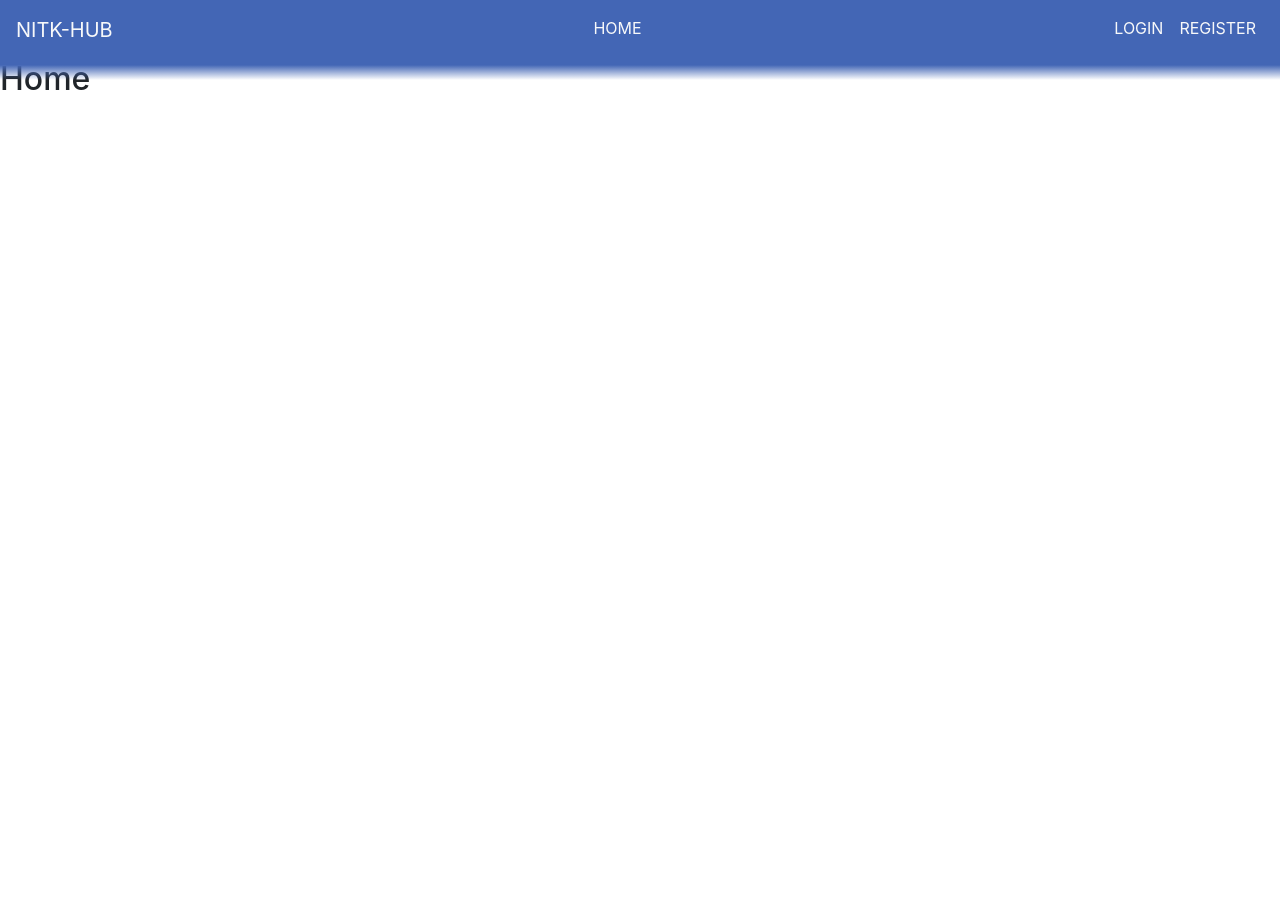
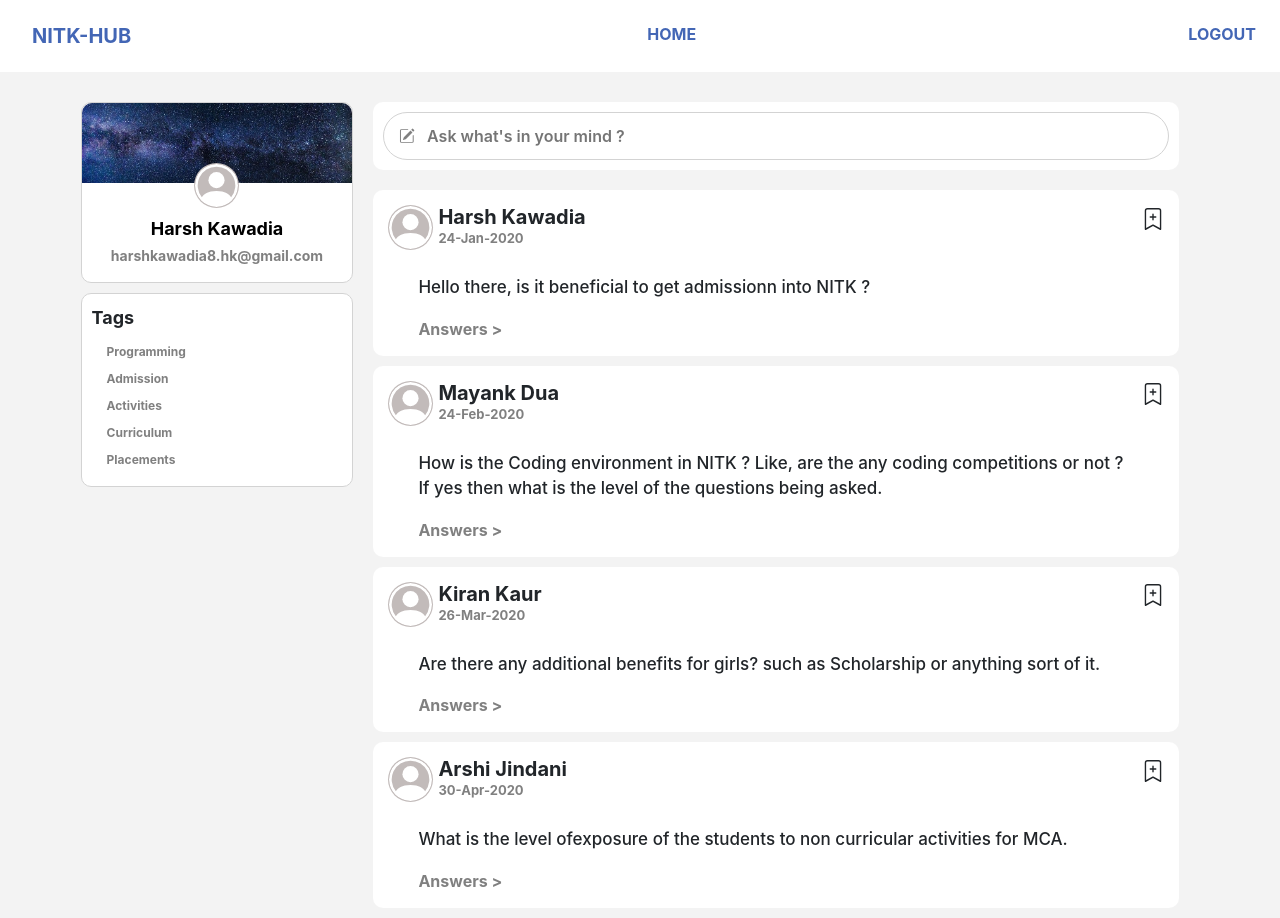
Before and after one commit to HKjain/nitkhub, a React (Create React App) app in the folder client/: page /home in a window 1280 px wide. Before the commit the page ends 800 px from the top, so only its background shows below. Built offline with nearby package versions, Linux system fonts and the light colour scheme.

Commit message:
added timeline

```diff
--- a/client/src/App.css
+++ b/client/src/App.css
@@ -1,3 +1,12 @@
+
+.main {
+  display: flex;
+  background-color: #f3f3f3;
+  padding-top: 30px;
+  justify-content: center;
+}
+
+
 /* button */
 
 .buttons {
@@ -110,21 +119,9 @@
   background-color: transparent;
 }
 
-.custom-nav {
-  background-color: 'red' !important;
-}
-
-.navbar-shadow::after {
-  background-image: -webkit-linear-gradient(rgba(67,102,181, 1),rgba(67,102,181, 1), rgba(67,102,181, 0), rgba(67,102,181, 0));
-    content: '';
-    display: block;
-    height: 75%;
-    width: 100%;
-    position: absolute;
-    left: 0;
-    bottom: -35px;
-    z-index: -1;
-    border: none;
+.navbar-text-color {
+  color:#4366B5 !important;
+  font-weight: bold;
 }
 
 .bottom-border {
@@ -133,7 +130,7 @@
 }
 
 .bottom-border::after {
-    background-color:azure;
+    background-color:#4366B5;
     border-radius: 100%;
     content: '';
     display: block;
@@ -153,3 +150,211 @@
 .bottom-border:hover::after{
   transform: scale(1);
 }
+
+
+/*
+left panel
+*/
+
+.left_panel {
+  position: sticky;
+  top: 80px;
+  flex: 0.22;
+  border-radius: 10px;
+  text-align: center;
+  height: fit-content;
+}
+
+.sidebar_avatar {
+  margin-bottom: 10px;
+}
+
+.left_top {
+  display: flex;
+  flex-direction: column;
+  align-items: center;
+  border: 1px solid lightgray;
+  border-radius: 10px;
+  background-color: white;
+  padding-bottom: 10px;
+}
+
+.left_top > h4 {
+  color: gray;
+  font-size: 14px;
+  font-weight: bold;
+  margin-left: 5px;
+  margin-right: 5px;
+}
+
+.left_top > h2 {
+  color: black;
+  font-size: 18px;
+  font-weight: bold;
+  margin-left: 5px;
+  margin-right: 5px;
+}
+
+.back-img {
+  margin-bottom: -20px;
+  width: 100%;
+  height: 80px;
+  object-fit: cover;
+  border-top-left-radius: 10px;
+  border-top-right-radius: 10px;
+}
+
+.sidebar_avatar {
+  background: #C2BBBA;
+  padding: 1px;
+  border-radius: 100%;
+  color: white;
+}
+
+.left_bottom {
+  text-align: left;
+  padding: 10px;
+  border: 1px solid lightgray;
+  margin-top: 10px;
+  border-radius: 10px;
+  background-color: white;
+}
+
+.left_bottom > p {
+  font-size: 18px;
+  font-weight: bold;
+  margin-bottom: 0px;
+}
+
+.left_bottom > .tag_items {
+  display: flex;
+  flex-direction: column;
+  padding: 5px;
+}
+
+.tag_title {
+  margin: 0px;
+  margin-top: 5px;
+  padding: 2px;
+  padding-left: 10px;
+  font-size: 12px;
+  cursor: pointer;
+  font-weight: bolder;
+  color: gray;
+}
+
+.tag_title:hover {
+  color: black;
+  background-color: whitesmoke;
+  border-radius: 10px;
+}
+
+/*
+Main Panel
+*/
+
+.timeline {
+  flex: 0.65;
+  margin: 0px 20px;
+}
+
+.timeline > .input_box {
+  display: flex;
+  /* background-color: green; */
+  background-color: white;
+  padding: 10px;
+  border-radius: 10px;
+  margin-bottom: 20px;
+}
+
+.input_btn {
+  border: 1px solid lightgray;
+  border-radius: 30px;
+  display: flex;
+  width: 100%;
+  padding: 10px;
+  color: gray;
+  align-items: center;
+  padding-left: 15px;
+  padding-right: 15px;
+}
+
+.in_form {
+  width: 100%;
+  display: flex;
+}
+
+.in_form > input {
+  border: none;
+  flex: 1;
+  margin-left: 10px;
+  font-weight: 600;
+  outline-width: 0;
+}
+
+.in_form > button {
+  display: none;
+}
+
+/*
+Question
+*/
+.question {
+  background-color: white;
+  padding: 15px;
+  margin-bottom: 10px;
+  border-radius: 10px;
+}
+
+.question_head {
+  display: flex;
+  margin-bottom: 15px;
+  justify-content: space-between;
+}
+
+.question_head > .details {
+  display: flex;
+}
+
+.question_info {
+  margin-left: 5px;
+}
+
+.question_info > h4 {
+  margin: 0px;
+  font-size: 20px;
+  font-weight: bold;
+}
+
+.question_info > p {
+  margin: 0px;
+  font-size: 13px;
+  color: gray;
+  font-weight: bolder;
+}
+
+.bookmark_btn {
+  height: fit-content;
+  cursor: pointer;
+}
+
+.question_body > a {
+  text-decoration: none;
+  color: gray;
+  font-weight: bolder;
+}
+
+.question_body {
+  padding-left: 30px;
+  padding-right: 30px;
+}
+
+.question_body > a:hover {
+  text-decoration: none;
+  color: darkgray;
+}
+
+.question_description {
+  font-size: 17px;
+  font-weight: 500;
+}
--- a/client/src/App.js
+++ b/client/src/App.js
@@ -2,7 +2,7 @@ import './App.css';
 import {
   BrowserRouter as Router,
   Switch,
-  Route,
+  Route
 } from "react-router-dom";
 
 import AppNavbar from "./components/AppNavbar"
@@ -12,6 +12,7 @@ import Register from "./pages/Register"
 import Home from "./pages/Home"
 
 function App() {
+
   return (
     < Router >
       <>
--- a/client/src/components/AppNavbar.jsx
+++ b/client/src/components/AppNavbar.jsx
@@ -1,32 +1,36 @@
 import React from 'react';
-import { Link } from 'react-router-dom';
-
 import { Navbar, Nav } from 'react-bootstrap';
 
 function AppNavbar({ isLogin = true }) {
 
     const styles = {
         navbar: {
-            backgroundColor: '#4366b5'
+            backgroundColor: '#FFFFFF',
+            // backgroundColor: '#4366b5',
         }
     }
 
     return (
         <>
-            <Navbar sticky="top" style={styles.navbar} className='custom-nav navbar-shadow' expand="lg">
+            <Navbar sticky="top" style={styles.navbar} className='navbar-shadow' expand="lg">
                 <Navbar.Brand>
-                    <Link to='/' className="text-decoration-none text-light">NITK-HUB</Link>
+                    <Nav.Link href='http://localhost:3001' className="text-decoration-none navbar-text-color">NITK-HUB</Nav.Link>
                 </Navbar.Brand>
                 <Navbar.Toggle aria-controls="basic-navbar-nav" />
                 <Navbar.Collapse id="basic-navbar-nav">
                     <Nav className="mx-auto">
                         {isLogin &&
-                            <Nav.Link href="/home" className="text-light bottom-border" >HOME</Nav.Link>
+                            <Nav.Link href="http://localhost:3001/home" className="navbar-text-color bottom-border" >HOME</Nav.Link>
                         }
                     </Nav>
                     <Nav>
-                        <Nav.Link href="/login" className="text-light bottom-border" >LOGIN</Nav.Link>
-                        <Nav.Link href="/register" className="text-light bottom-border" >REGISTER</Nav.Link>
+                        {!isLogin &&
+                            <><Nav.Link href="http://localhost:3001/login" className="navbar-text-color bottom-border" >LOGIN</Nav.Link>
+                                <Nav.Link href="http://localhost:3001/register" className="navbar-text-color bottom-border" >REGISTER</Nav.Link></>
+                        }
+                        {isLogin &&
+                            <Nav.Link href="http://localhost:3001/auth/logout" className="navbar-text-color bottom-border" >LOGOUT</Nav.Link>
+                        }
                     </Nav>
                 </Navbar.Collapse>
             </Navbar>
--- /dev/null
+++ b/client/src/components/LeftPanel.jsx
@@ -0,0 +1,55 @@
+import React from 'react';
+import Avatar from 'react-bootstrap-icons/dist/icons/person-circle'
+import background from '../assets/images/background.jpg'
+function LeftPanel(props) {
+
+    const tagItem = (tag) => (
+        <p className="tag_title">
+            {tag.title}
+        </p>
+    )
+
+    const tags = [
+        {
+            id: 123,
+            title: 'Programming'
+        },
+        {
+            id: 124,
+            title: 'Admission'
+        },
+        {
+            id: 125,
+            title: 'Activities'
+        },
+        {
+            id: 126,
+            title: 'Curriculum'
+        },
+        {
+            id: 127,
+            title: 'Placements'
+        },
+    ]
+
+    return (
+        <div className="left_panel">
+            <div className="left_top">
+                <img src={background} alt="" className="back-img" />
+                <Avatar size={45} className="sidebar_avatar" />
+                <h2>Harsh Kawadia</h2>
+                <h4>harshkawadia8.hk@gmail.com</h4>
+            </div>
+            <div className="left_bottom">
+                <p>Tags</p>
+                <div className="tag_items">
+                    {
+                        tags.map((tag) => tagItem(tag))
+                    }
+                </div>
+            </div>
+        </div>
+    );
+}
+
+export default LeftPanel;
--- /dev/null
+++ b/client/src/components/MainPanel.jsx
@@ -0,0 +1,54 @@
+import React from 'react';
+import Question from './Question';
+import Pencil from 'react-bootstrap-icons/dist/icons/pencil-square'
+
+function MainPanel(props) {
+
+    const questions = [
+        {
+            id: 123,
+            description: "Hello there, is it beneficial to get admissionn into NITK ? ",
+            posted_on: "24-Jan-2020",
+            asked_by: "Harsh Kawadia",
+        },
+        {
+            id: 124,
+            description: "How is the Coding environment in NITK ? Like, are the any coding competitions or not ? If yes then what is the level of the questions being asked.",
+            posted_on: "24-Feb-2020",
+            asked_by: "Mayank Dua",
+        },
+        {
+            id: 125,
+            description: "Are there any additional benefits for girls? such as Scholarship or anything sort of it.",
+            posted_on: "26-Mar-2020",
+            asked_by: "Kiran Kaur",
+        },
+        {
+            id: 126,
+            description: "What is the level ofexposure of the students to non curricular activities for MCA.",
+            posted_on: "30-Apr-2020",
+            asked_by: "Arshi Jindani",
+        },
+    ]
+
+    return (
+        <div className="timeline">
+            <div className="input_box">
+                <div className="input_btn">
+                    <Pencil />
+                    <form className="in_form">
+                        <input type="text" placeholder="Ask what's in your mind ?" />
+                        <button onClick={() => { console.log("Called") }} type="submit">Ask</button>
+                    </form>
+                </div>
+            </div>
+
+            {
+                questions.map((question) => <Question question={question} />)
+            }
+
+        </div>
+    );
+}
+
+export default MainPanel;
--- /dev/null
+++ b/client/src/components/Question.jsx
@@ -0,0 +1,40 @@
+import React, { useState } from 'react';
+import Avatar from 'react-bootstrap-icons/dist/icons/person-circle'
+import Bookmark from 'react-bootstrap-icons/dist/icons/bookmark-plus'
+import BookmarkFill from 'react-bootstrap-icons/dist/icons/bookmark-plus-fill'
+
+function Question({ question }) {
+
+    const [isMarked, setIsMarked] = useState(false)
+
+
+    return (
+        <div className="question">
+            <div className="question_head">
+                <div className="details">
+                    <Avatar size={45} className="sidebar_avatar" />
+                    <div className="question_info">
+                        <h4>{question.asked_by}</h4>
+                        <p>{question.posted_on}</p>
+                    </div>
+                </div>
+                <div className="bookmark_btn">
+                    {
+                        !isMarked &&
+                        <Bookmark size={22} onClick={() => setIsMarked(!isMarked)} />
+                    }
+                    {
+                        isMarked &&
+                        <BookmarkFill size={22} onClick={() => setIsMarked(!isMarked)} />
+                    }
+                </div>
+            </div>
+            <div className="question_body">
+                <p className="question_description">{question.description}</p>
+                <a href="www.google.com">Answers &#x3e;</a>
+            </div>
+        </div>
+    );
+}
+
+export default Question;
--- a/client/src/pages/Home.jsx
+++ b/client/src/pages/Home.jsx
@@ -1,11 +1,14 @@
 import React from 'react';
+import LeftPanel from '../components/LeftPanel';
+import MainPanel from '../components/MainPanel';
 
 function Home(props) {
     return (
-        <div>
-            <h2>Home</h2>
+        <div className="main">
+            <LeftPanel />
+            <MainPanel />
         </div>
-    );
+    )
 }
 
 export default Home;
```
Also changed, not shown: client/src/components/RightPanel.jsx (added, +11 -0 lines), client/src/assets/images/background.jpg (added).
